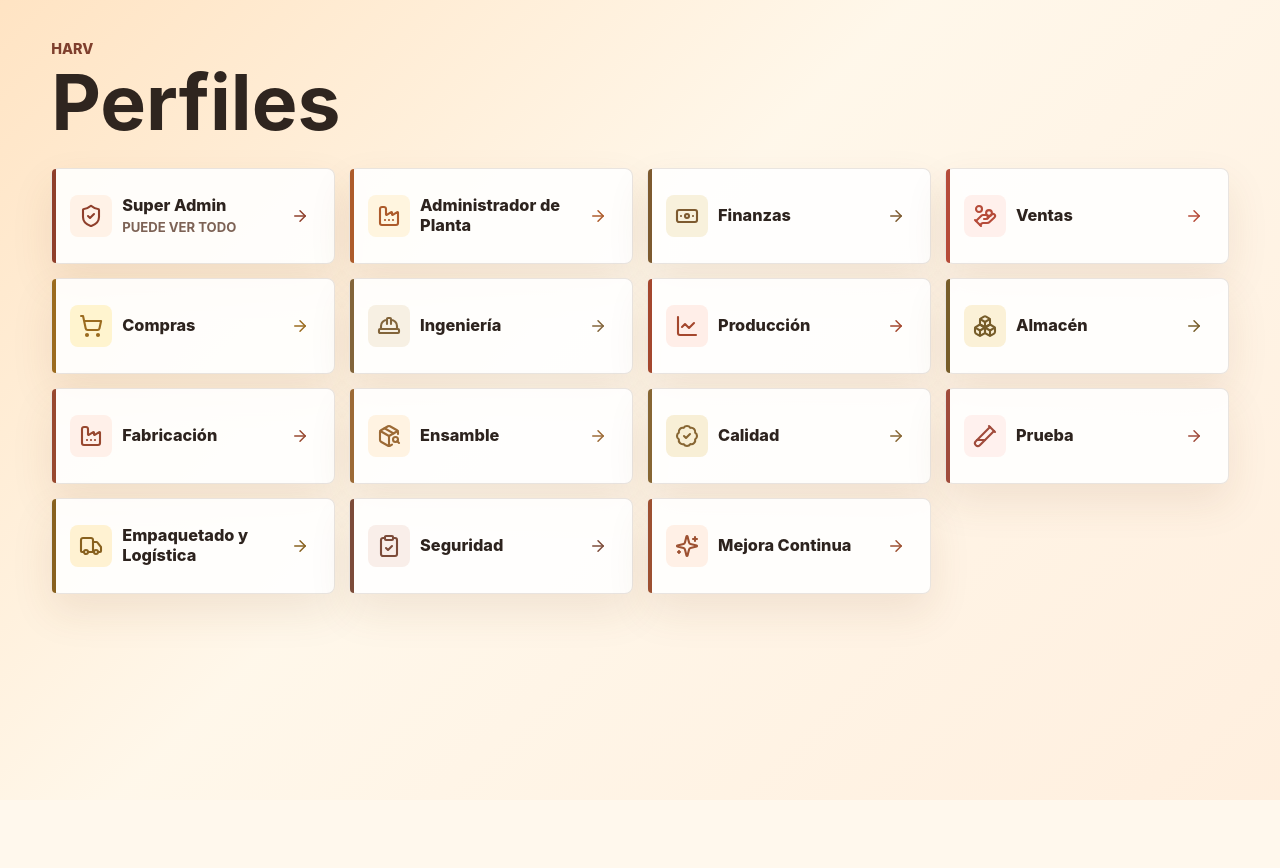
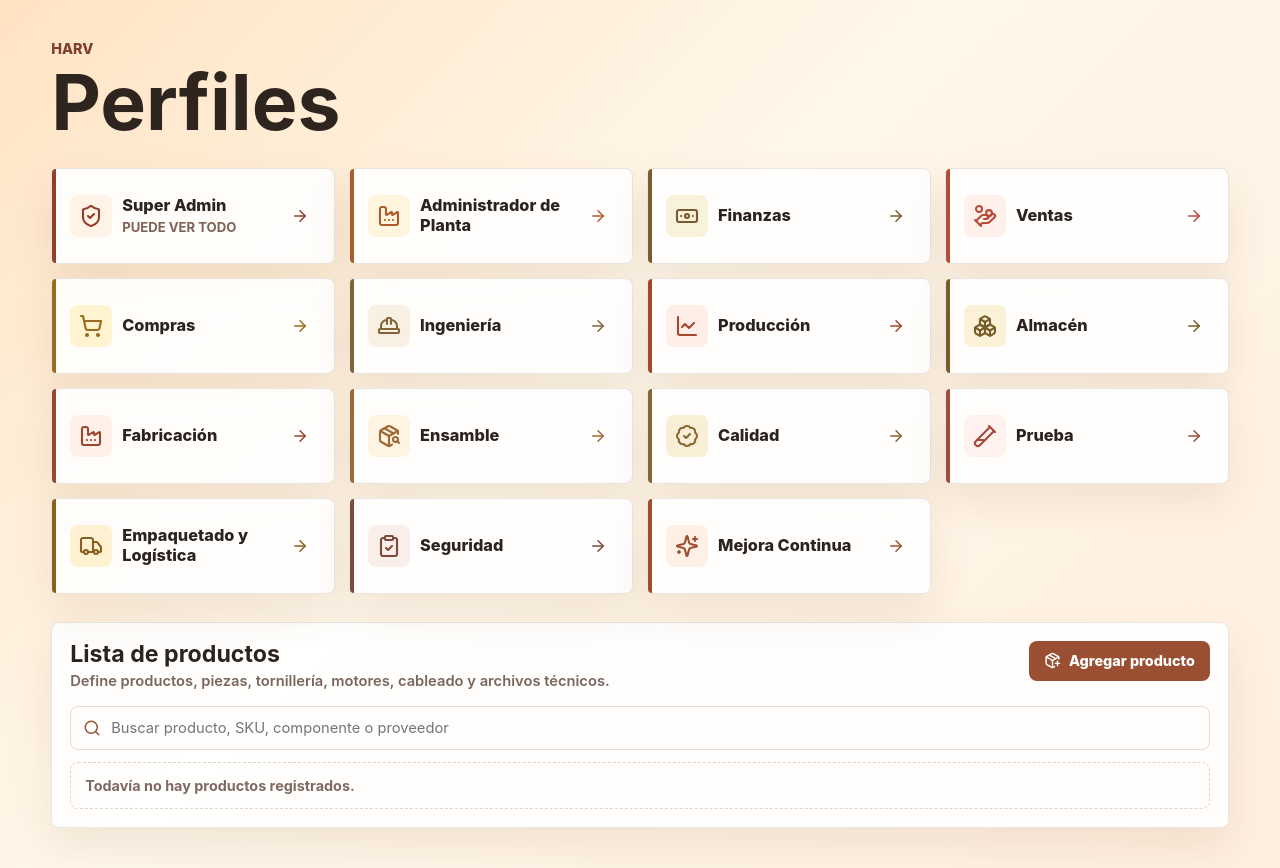
Before and after one commit to diego-bau3/harv, a React (Vite) app: page / in a window 1280 px wide. Before the commit the page ends 800 px from the top, so only its background shows below. Built offline with nearby package versions, Linux system fonts and the light colour scheme.

Commit message:
Move product catalog to main screen

```diff
--- a/src/App.tsx
+++ b/src/App.tsx
@@ -2,13 +2,34 @@ import { useState } from "react";
 import { ProfileSelector } from "./components/ProfileSelector";
 import { ProfileScreen } from "./components/ProfileScreen";
 import type { Profile } from "./data/profiles";
+import { productCatalog } from "./modules/sales/data";
+import type { Product } from "./modules/sales/types";
+import { createId } from "./modules/sales/utils";
+
+type ProductDraft = Omit<Product, "id">;
 
 export default function App() {
   const [selectedProfile, setSelectedProfile] = useState<Profile | null>(null);
+  const [products, setProducts] = useState<Product[]>(() => productCatalog);
+
+  function saveProduct(draft: ProductDraft, existingProduct?: Product) {
+    const savedProduct: Product = {
+      ...draft,
+      id: existingProduct?.id ?? createId("product")
+    };
+
+    setProducts((currentProducts) => {
+      if (existingProduct) {
+        return currentProducts.map((product) => (product.id === existingProduct.id ? savedProduct : product));
+      }
+
+      return [savedProduct, ...currentProducts];
+    });
+  }
 
   if (selectedProfile) {
-    return <ProfileScreen profile={selectedProfile} onBack={() => setSelectedProfile(null)} />;
+    return <ProfileScreen profile={selectedProfile} products={products} onBack={() => setSelectedProfile(null)} />;
   }
 
-  return <ProfileSelector onSelect={setSelectedProfile} />;
+  return <ProfileSelector products={products} onSaveProduct={saveProduct} onSelect={setSelectedProfile} />;
 }
--- a/src/components/ProfileScreen.tsx
+++ b/src/components/ProfileScreen.tsx
@@ -1,17 +1,19 @@
 import { ArrowLeft } from "lucide-react";
 import type { Profile } from "../data/profiles";
 import { SalesView } from "../modules/sales/components/SalesView";
+import type { Product } from "../modules/sales/types";
 
 type ProfileScreenProps = {
   profile: Profile;
+  products: Product[];
   onBack: () => void;
 };
 
-export function ProfileScreen({ profile, onBack }: ProfileScreenProps) {
+export function ProfileScreen({ profile, products, onBack }: ProfileScreenProps) {
   const Icon = profile.icon;
 
   if (profile.id === "ventas") {
-    return <SalesView onBack={onBack} />;
+    return <SalesView products={products} onBack={onBack} />;
   }
 
   return (
--- a/src/components/ProfileSelector.tsx
+++ b/src/components/ProfileSelector.tsx
@@ -1,11 +1,15 @@
 import { profiles, type Profile } from "../data/profiles";
+import { ProductCatalog } from "../modules/products/components/ProductCatalog";
+import type { Product } from "../modules/sales/types";
 import { ProfileCard } from "./ProfileCard";
 
 type ProfileSelectorProps = {
+  products: Product[];
+  onSaveProduct: (product: Omit<Product, "id">, existingProduct?: Product) => void;
   onSelect: (profile: Profile) => void;
 };
 
-export function ProfileSelector({ onSelect }: ProfileSelectorProps) {
+export function ProfileSelector({ products, onSaveProduct, onSelect }: ProfileSelectorProps) {
   return (
     <main className="profile-selector">
       <section className="selector-header" aria-labelledby="app-title">
@@ -18,6 +22,8 @@ export function ProfileSelector({ onSelect }: ProfileSelectorProps) {
           <ProfileCard key={profile.id} profile={profile} onSelect={onSelect} />
         ))}
       </section>
+
+      <ProductCatalog products={products} onSaveProduct={onSaveProduct} />
     </main>
   );
 }
--- /dev/null
+++ b/src/modules/products/components/ProductCatalog.tsx
@@ -0,0 +1,96 @@
+import { Edit3, PackagePlus, Search } from "lucide-react";
+import { useMemo, useState } from "react";
+import type { Product } from "../../sales/types";
+import { componentTypeLabels, formatCurrency, productMatches, productStatusLabels } from "../../sales/utils";
+import { ProductEditorModal } from "./ProductEditorModal";
+
+type ProductDraft = Omit<Product, "id">;
+
+type ProductCatalogProps = {
+  products: Product[];
+  onSaveProduct: (product: ProductDraft, existingProduct?: Product) => void;
+};
+
+export function ProductCatalog({ products, onSaveProduct }: ProductCatalogProps) {
+  const [query, setQuery] = useState("");
+  const [productEditorModal, setProductEditorModal] = useState<{ product?: Product } | null>(null);
+
+  const productResults = useMemo(() => {
+    return products.filter((product) => productMatches(product, query));
+  }, [products, query]);
+
+  return (
+    <section className="main-panel products-panel">
+      <div className="clean-section-heading">
+        <div>
+          <h2>Lista de productos</h2>
+          <p>Define productos, piezas, tornillería, motores, cableado y archivos técnicos.</p>
+        </div>
+        <button className="primary-button" onClick={() => setProductEditorModal({})} type="button">
+          <PackagePlus size={17} />
+          Agregar producto
+        </button>
+      </div>
+
+      <label className="search-field client-search">
+        <Search size={18} aria-hidden="true" />
+        <input value={query} onChange={(event) => setQuery(event.target.value)} placeholder="Buscar producto, SKU, componente o proveedor" />
+      </label>
+
+      <div className="product-catalog-list">
+        {productResults.map((product) => (
+          <article className="product-catalog-row" key={product.id}>
+            <div className="product-catalog-main">
+              <span className="sku">{product.sku || "Sin SKU"}</span>
+              <div>
+                <strong>{product.name || "Producto sin nombre"}</strong>
+                <p>{product.shortDescription || "Sin descripción"}</p>
+              </div>
+            </div>
+
+            <div className="product-catalog-stat">
+              <span>Componentes</span>
+              <strong>{product.components.length}</strong>
+            </div>
+
+            <div className="product-catalog-stat">
+              <span>Precio</span>
+              <strong>{formatCurrency(product.basePrice)}</strong>
+            </div>
+
+            <span className={`status-pill ${product.status}`}>{productStatusLabels[product.status]}</span>
+
+            <div className="product-component-preview">
+              {product.components.slice(0, 4).map((component) => (
+                <span key={component.id}>{componentTypeLabels[component.type]}</span>
+              ))}
+              {product.components.length > 4 ? <span>+{product.components.length - 4}</span> : null}
+            </div>
+
+            <div className="client-actions">
+              <button className="secondary-button compact-button" onClick={() => setProductEditorModal({ product })} type="button">
+                <Edit3 size={15} />
+                Editar
+              </button>
+            </div>
+          </article>
+        ))}
+
+        {products.length === 0 ? <p className="empty-state">Todavía no hay productos registrados.</p> : null}
+        {products.length > 0 && productResults.length === 0 ? <p className="empty-state">No hay productos con esa búsqueda.</p> : null}
+      </div>
+
+      {productEditorModal ? (
+        <ProductEditorModal
+          product={productEditorModal.product}
+          onClose={() => setProductEditorModal(null)}
+          onSave={(product, existingProduct) => {
+            onSaveProduct(product, existingProduct);
+            setProductEditorModal(null);
+            setQuery("");
+          }}
+        />
+      ) : null}
+    </section>
+  );
+}
--- a/src/modules/sales/components/ProductEditorModal.tsx
+++ b/src/modules/products/components/ProductEditorModal.tsx
@@ -8,7 +8,7 @@ import type {
   ProductComponentType,
   ProductStatus,
   ProductUnit
-} from "../types";
+} from "../../sales/types";
 import {
   componentProcessLabels,
   componentStatusLabels,
@@ -16,7 +16,7 @@ import {
   createId,
   productStatusLabels,
   productUnitLabels
-} from "../utils";
+} from "../../sales/utils";
 
 type ProductDraft = Omit<Product, "id">;
 
--- a/src/styles.css
+++ b/src/styles.css
@@ -63,6 +63,16 @@ button {
   gap: 14px;
   width: min(1180px, 100%);
   margin: 0 auto;
+}
+
+.profile-selector .main-panel {
+  width: min(1180px, 100%);
+  margin: 28px auto 0;
+  border: 1px solid rgba(87, 54, 37, 0.13);
+  border-radius: 8px;
+  background: rgba(255, 255, 255, 0.9);
+  box-shadow: 0 18px 42px rgba(116, 66, 29, 0.1);
+  padding: 18px;
 }
 
 .profile-card {
```
Also changed, not shown: src/modules/sales/components/SalesView.tsx (+4 -115 lines).
